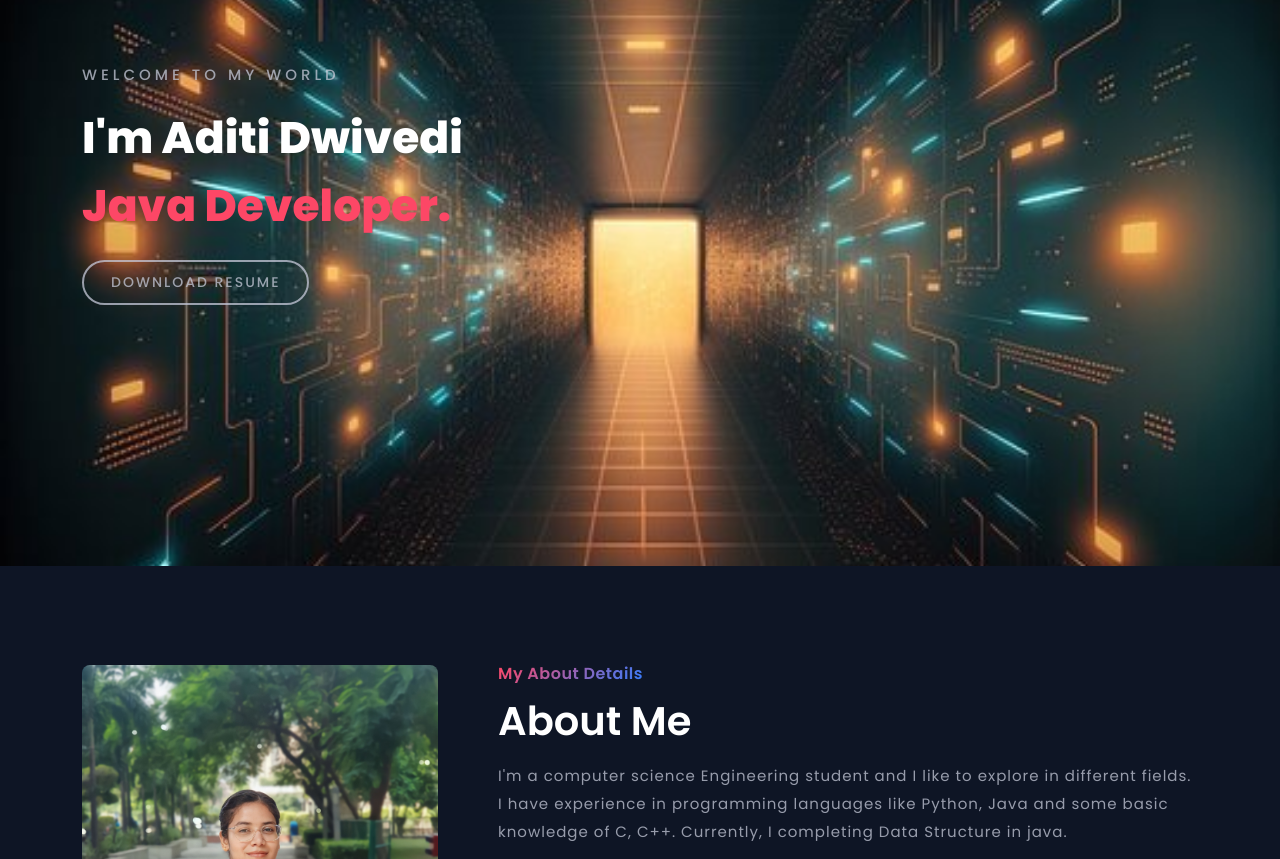
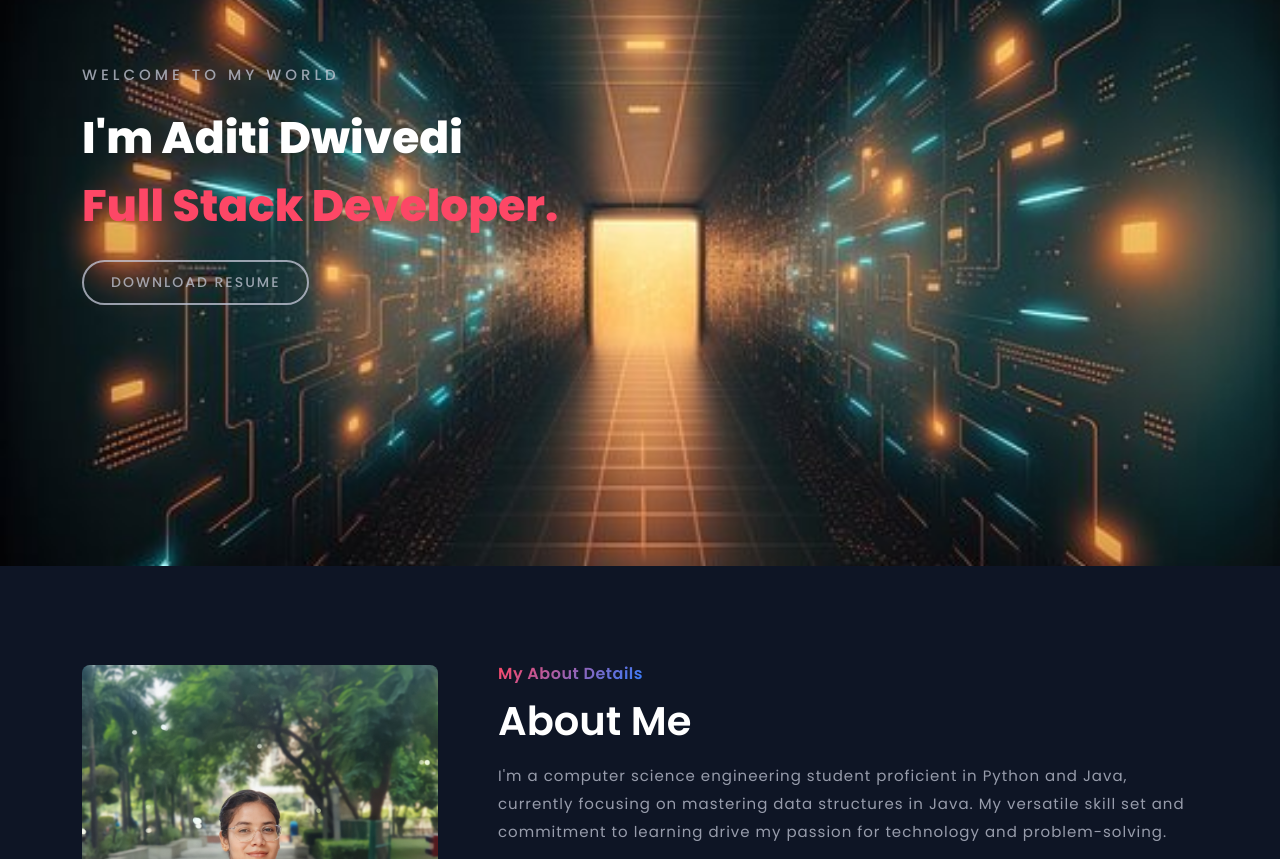
Before and after one commit to Aditi-Dwivedi113114/Portfolio-Website, a plain HTML site: page Frontend/index.html in a window 1280 px wide. Shown: the part 84-943 px from the top of the page. Drawn offline with nearby package versions, Linux system fonts and the light colour scheme.

Commit message:
second commit

```diff
--- a/Frontend/index.html
+++ b/Frontend/index.html
@@ -64,7 +64,7 @@
         <div class="row">
           <div class="col-sm-12 text-center text-md-start">
             <h6>WELCOME TO MY WORLD</h6>
-            <h1>I'm Aditi Dwivedi<br><span>Java Developer.</span></h1>
+            <h1>I'm Aditi Dwivedi<br><span>Full Stack Developer.</span></h1>
             <div class="mt-2">
               <a class="main-btn" href="./Images/Aditi Dwivedi Resume.pdf">Download Resume</a>
             </div>
@@ -85,9 +85,8 @@
             <div class="my-3 my-lg-0"><br><br><br><br>
               <span class="subtitle">My About Details</span>
               <h2>About Me</h2>
-              <p>I'm a computer science Engineering student and I like to explore in different fields. I have
-                experience in programming languages like Python, Java and some basic knowledge of C, C++.
-                Currently, I completing Data Structure in java.</p>
+              <p>
+                I'm a computer science engineering student proficient in Python and Java, currently focusing on mastering data structures in Java. My versatile skill set and commitment to learning drive my passion for technology and problem-solving.</p>
             </div>
             <div class="pt-4">
               <ul class="nav nav-pills justify-content-center justify-content-lg-between mb-3" id="pills-tab" role="tablist">
@@ -334,7 +333,8 @@
           <div class="col-sm-12 text-center mb-4"><br><br><br><br>
             <span class="subtitle">What exactly I had done</span>
             <h2 >Internship Experience</h2>
-            <p><li>In my recent internship at <strong>Webkalakaar Software</strong> (45 days), I served as a full stack developer, where I developed a notes management project using React, Node.js, Electron.js, and TypeScript.</li></p>
+            <p><li>In my recent internship at <strong>Webkalakaar Software</strong> (45 days), I served as a full stack developer, where I developed a <a href=https://www.loom.com/share/01754de24c6049e6aa5722b1c115853a?sid=8d84968d-8fa4-400e-bc4c-d445e6f32490" target="_blank">Notes Management</a> project using React, Node.js, Electron.js, and TypeScript.</li>
+            </p>
           </div>
         </div>
 
```
